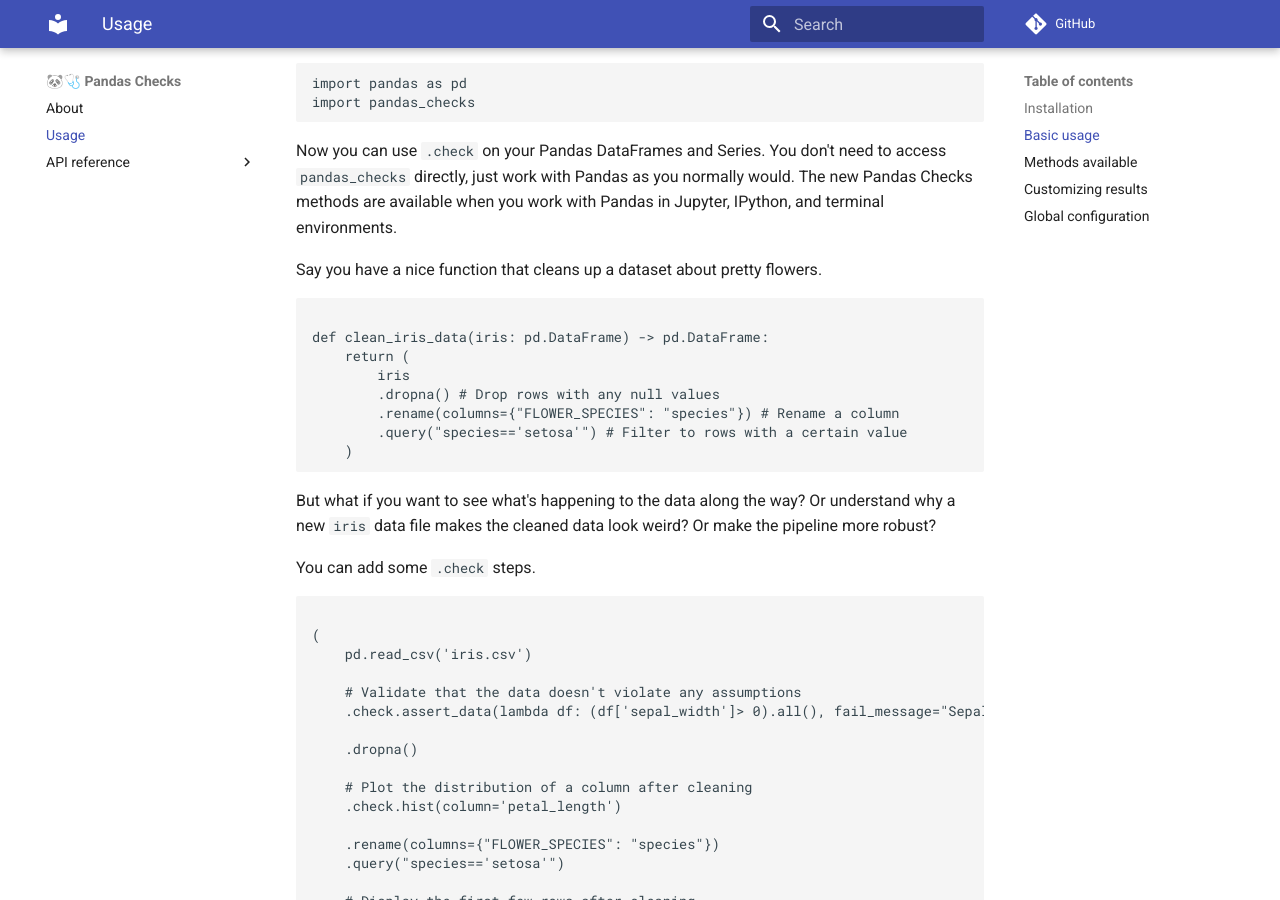
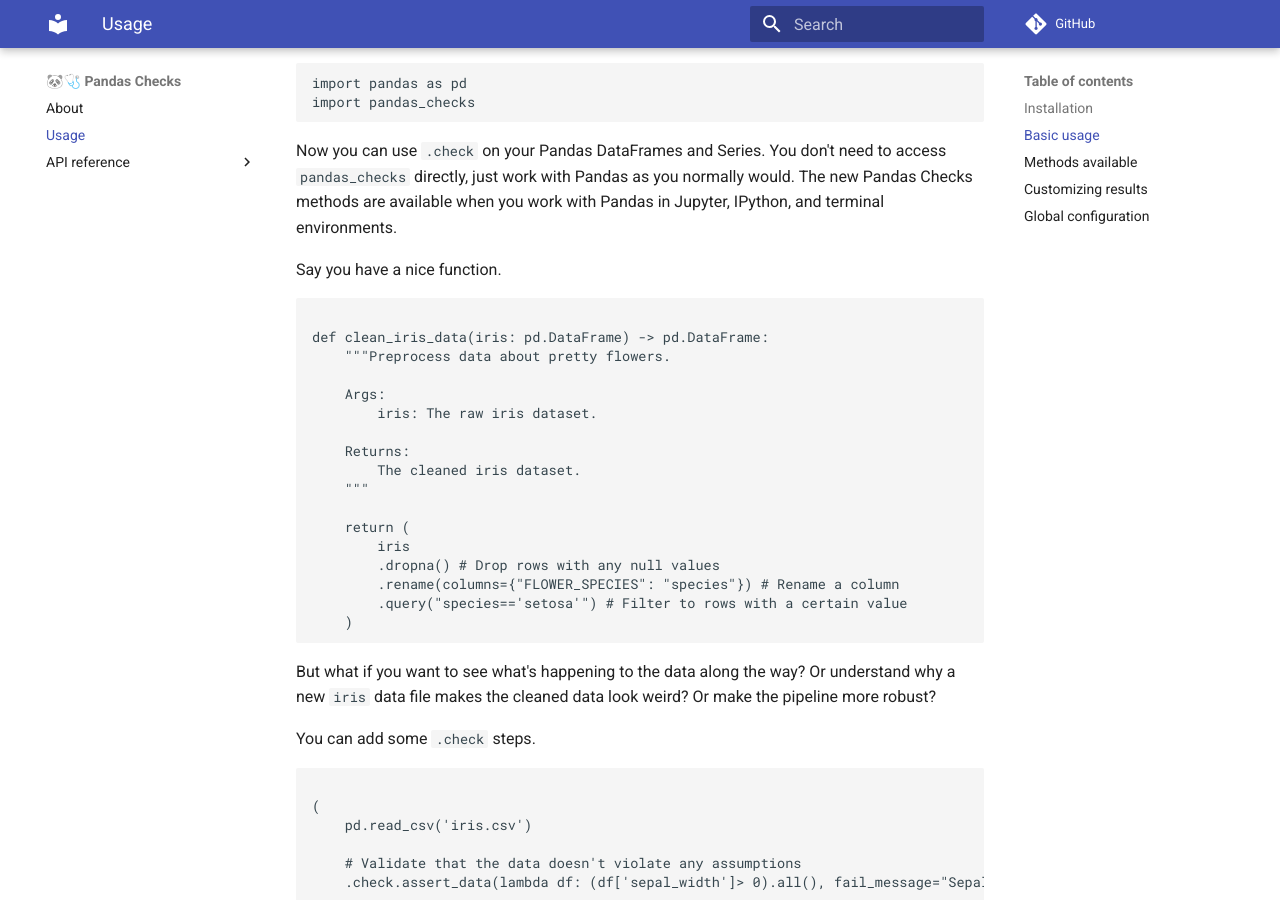
Before and after one commit to cparmet/pandas-checks, an MkDocs documentation site: the page built from docs/usage.md, in a window 1280 px wide and 900 px high, scrolled down 340 px. Built offline with MkDocs 1.6.1 and Material for MkDocs 9.7.7, drawn with Linux system fonts in a browser that asks for light colours; comment, search, counter and statistics services are not loaded.

Commit message:
Add docstring to sample function

````diff
--- a/docs/usage.md
+++ b/docs/usage.md
@@ -17,11 +17,20 @@ import pandas_checks
 Now you can use `.check` on your Pandas DataFrames and Series. You don't need to access `pandas_checks` directly, just work with Pandas as you normally would. The new Pandas Checks methods are available when you work with Pandas in Jupyter, IPython, and terminal environments.
 
 
-Say you have a nice function that cleans up a dataset about pretty flowers.
+Say you have a nice function.
 
 ```python
 
 def clean_iris_data(iris: pd.DataFrame) -> pd.DataFrame:
+    """Preprocess data about pretty flowers.
+
+    Args:
+        iris: The raw iris dataset.
+
+    Returns:
+        The cleaned iris dataset.
+    """
+
     return (
         iris
         .dropna() # Drop rows with any null values
--- a/pyproject.toml
+++ b/pyproject.toml
@@ -1,6 +1,6 @@
 [tool.poetry]
 name = "pandas-checks"
-version = "0.1.6"
+version = "0.1.7"
 description = "Non-invasive health checks for Pandas method chains"
 authors = ["Chad Parmet <cparmet@gmail.com>"]
 readme = "README.md"
````
Also changed, not shown: README.md (+10 -1 lines).
